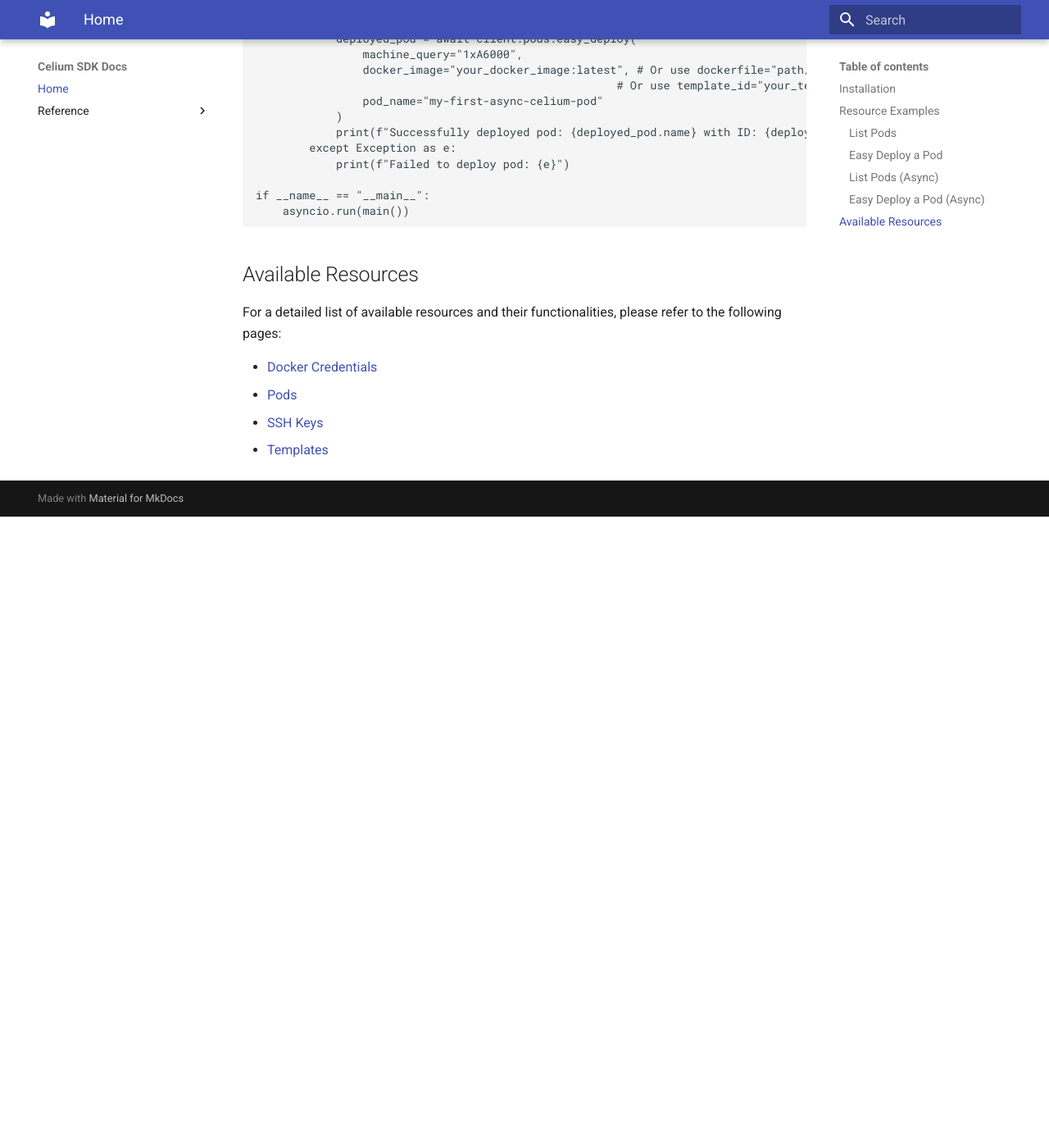
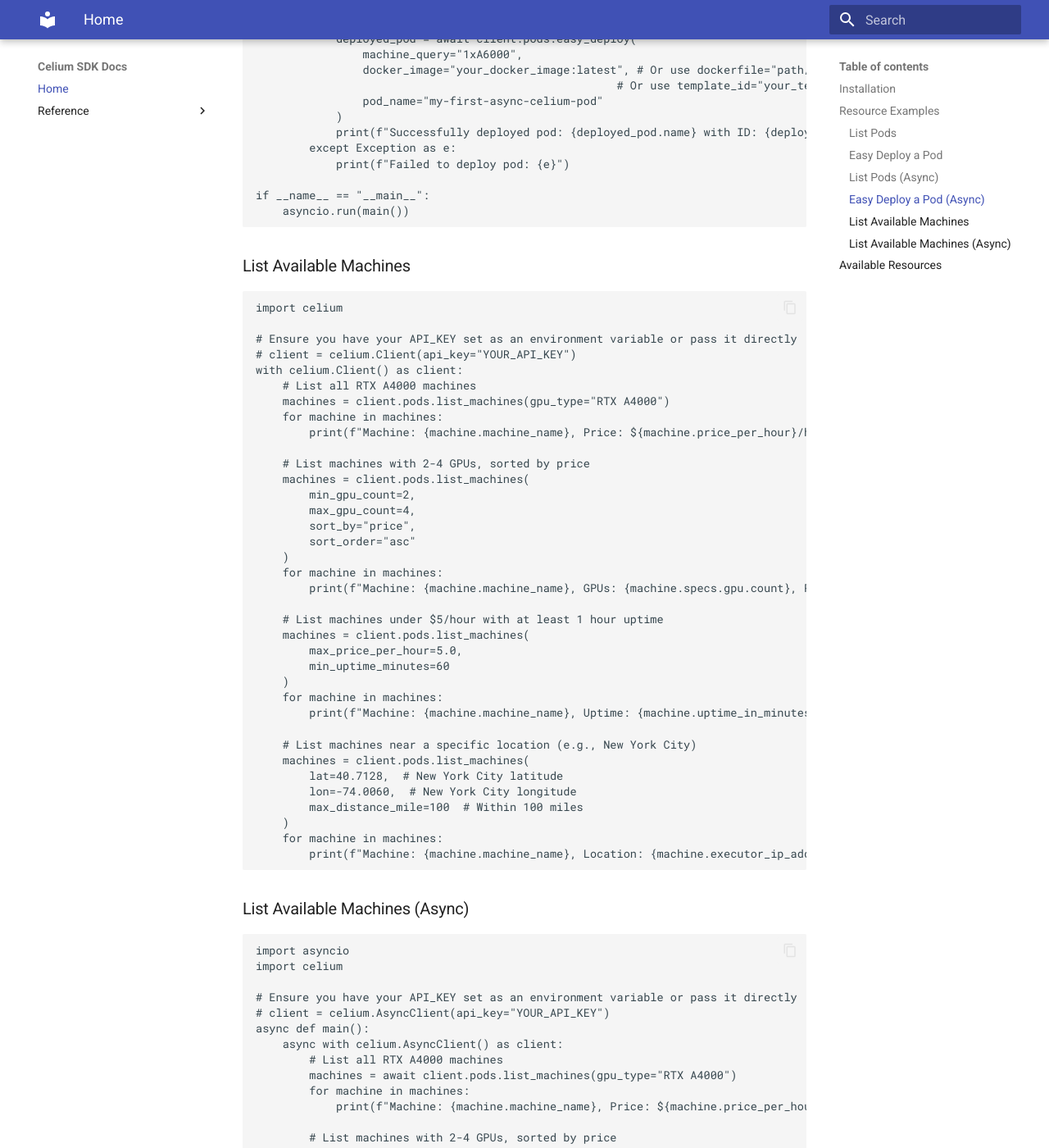
Before and after one commit to Datura-ai/lium-sdk, an MkDocs documentation site: the page built from docs/index.md, in a window 1280 px wide and 1400 px high, scrolled down 1667 px. Shown: the whole window at 82% size. Built offline with MkDocs 1.6.1 and Material for MkDocs 9.7.7, drawn with Linux system fonts in a browser that asks for light colours; before the commit the page ends 2297 px from its top, so only the background shows below that; some of the changed text lies outside the part shown.

Commit message:
feat: DAH-1341 - search executors by location

````diff
--- a/docs/index.md
+++ b/docs/index.md
@@ -91,6 +91,93 @@
     asyncio.run(main())
 ```
 
+### List Available Machines
+
+```python
+import celium
+
+# Ensure you have your API_KEY set as an environment variable or pass it directly
+# client = celium.Client(api_key="YOUR_API_KEY")
+with celium.Client() as client:
+    # List all RTX A4000 machines
+    machines = client.pods.list_machines(gpu_type="RTX A4000")
+    for machine in machines:
+        print(f"Machine: {machine.machine_name}, Price: ${machine.price_per_hour}/hour")
+
+    # List machines with 2-4 GPUs, sorted by price
+    machines = client.pods.list_machines(
+        min_gpu_count=2,
+        max_gpu_count=4,
+        sort_by="price",
+        sort_order="asc"
+    )
+    for machine in machines:
+        print(f"Machine: {machine.machine_name}, GPUs: {machine.specs.gpu.count}, Price: ${machine.price_per_hour}/hour")
+
+    # List machines under $5/hour with at least 1 hour uptime
+    machines = client.pods.list_machines(
+        max_price_per_hour=5.0,
+        min_uptime_minutes=60
+    )
+    for machine in machines:
+        print(f"Machine: {machine.machine_name}, Uptime: {machine.uptime_in_minutes} minutes, Price: ${machine.price_per_hour}/hour")
+
+    # List machines near a specific location (e.g., New York City)
+    machines = client.pods.list_machines(
+        lat=40.7128,  # New York City latitude
+        lon=-74.0060,  # New York City longitude
+        max_distance_mile=100  # Within 100 miles
+    )
+    for machine in machines:
+        print(f"Machine: {machine.machine_name}, Location: {machine.executor_ip_address}")
+```
+
+### List Available Machines (Async)
+
+```python
+import asyncio
+import celium
+
+# Ensure you have your API_KEY set as an environment variable or pass it directly
+# client = celium.AsyncClient(api_key="YOUR_API_KEY")
+async def main():
+    async with celium.AsyncClient() as client:
+        # List all RTX A4000 machines
+        machines = await client.pods.list_machines(gpu_type="RTX A4000")
+        for machine in machines:
+            print(f"Machine: {machine.machine_name}, Price: ${machine.price_per_hour}/hour")
+
+        # List machines with 2-4 GPUs, sorted by price
+        machines = await client.pods.list_machines(
+            min_gpu_count=2,
+            max_gpu_count=4,
+            sort_by="price",
+            sort_order="asc"
+        )
+        for machine in machines:
+            print(f"Machine: {machine.machine_name}, GPUs: {machine.specs.gpu.count}, Price: ${machine.price_per_hour}/hour")
+
+        # List machines under $5/hour with at least 1 hour uptime
+        machines = await client.pods.list_machines(
+            max_price_per_hour=5.0,
+            min_uptime_minutes=60
+        )
+        for machine in machines:
+            print(f"Machine: {machine.machine_name}, Uptime: {machine.uptime_in_minutes} minutes, Price: ${machine.price_per_hour}/hour")
+
+        # List machines near a specific location (e.g., New York City)
+        machines = await client.pods.list_machines(
+            lat=40.7128,  # New York City latitude
+            lon=-74.0060,  # New York City longitude
+            max_distance_mile=100  # Within 100 miles
+        )
+        for machine in machines:
+            print(f"Machine: {machine.machine_name}, Location: {machine.executor_ip_address}")
+
+if __name__ == "__main__":
+    asyncio.run(main())
+```
+
 ## Available Resources
 
 For a detailed list of available resources and their functionalities, please refer to the following pages:
````
Also changed, not shown: 1 other file.
